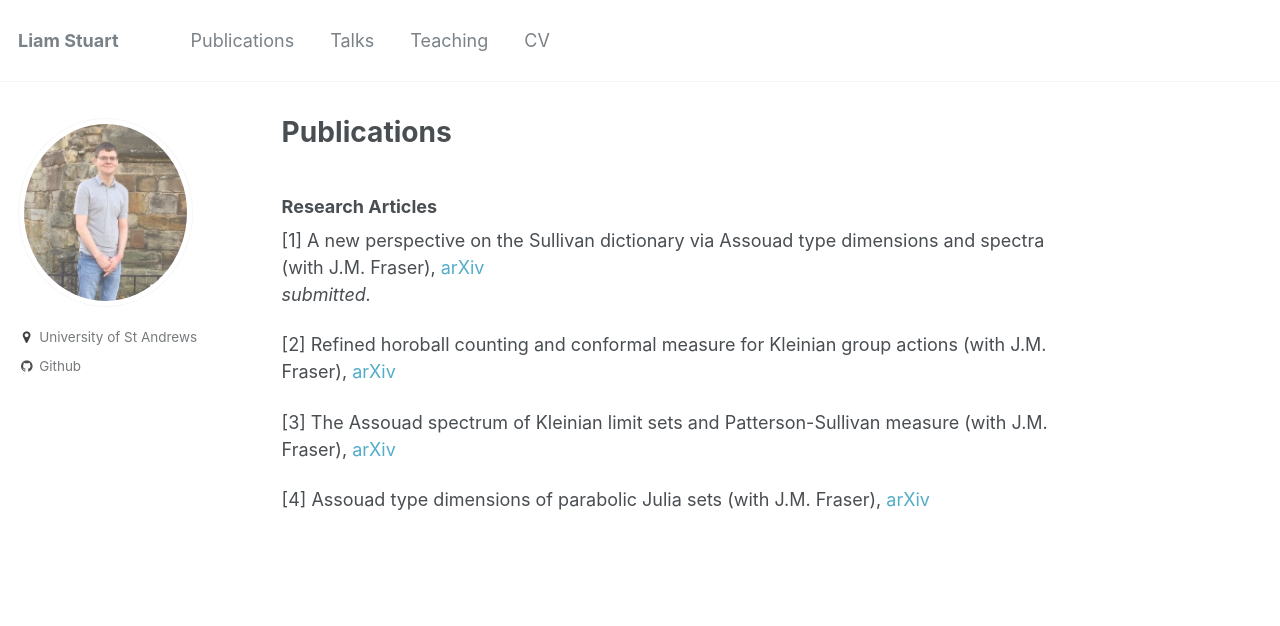
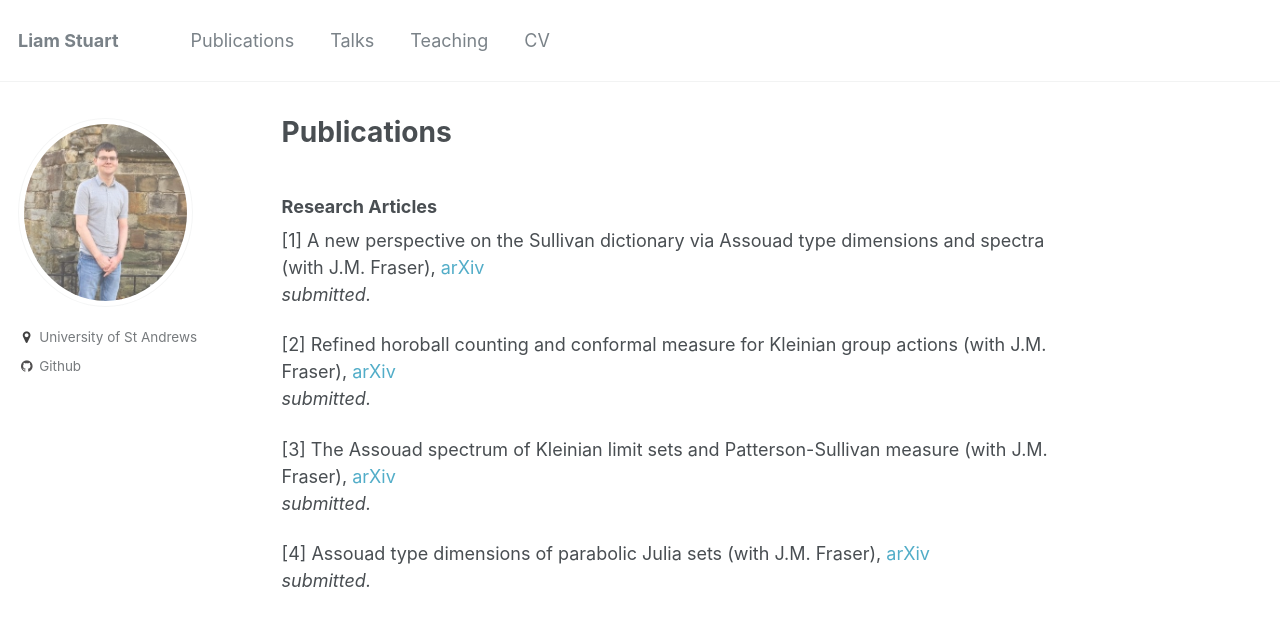
Before and after one commit to liam-stuart/liam-stuart.github.io, a Jekyll site: the page built from _pages/publications.md, in a window 1280 px wide. Shown: the top 626 px of the page. Built offline with Jekyll 4.4.1, drawn with Linux system fonts in a browser that asks for light colours.

Commit message:
Update publications.md

```diff
--- a/_pages/publications.md
+++ b/_pages/publications.md
@@ -9,11 +9,13 @@ author_profile: true
 *submitted.*
 
 [2] Refined horoball counting and conformal measure for Kleinian group actions (with J.M. Fraser), [arXiv](https://arxiv.org/abs/2202.09178)
+*submitted.*
 
 [3] The Assouad spectrum of Kleinian limit sets and Patterson-Sullivan
   measure (with J.M. Fraser), [arXiv](https://arxiv.org/abs/2203.04931)
+*submitted.*
 
 [4] Assouad type dimensions of parabolic Julia sets (with J.M. Fraser), [arXiv](https://arxiv.org/abs/2203.04943)
-
+*submitted.*
 
 {% include base_path %}
```
